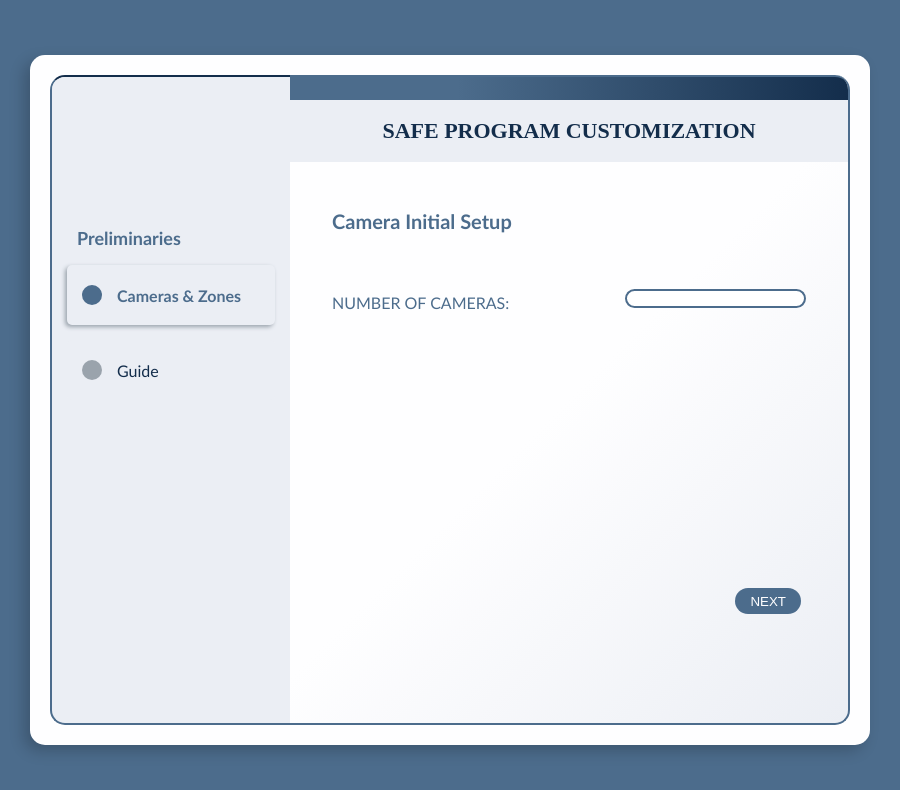
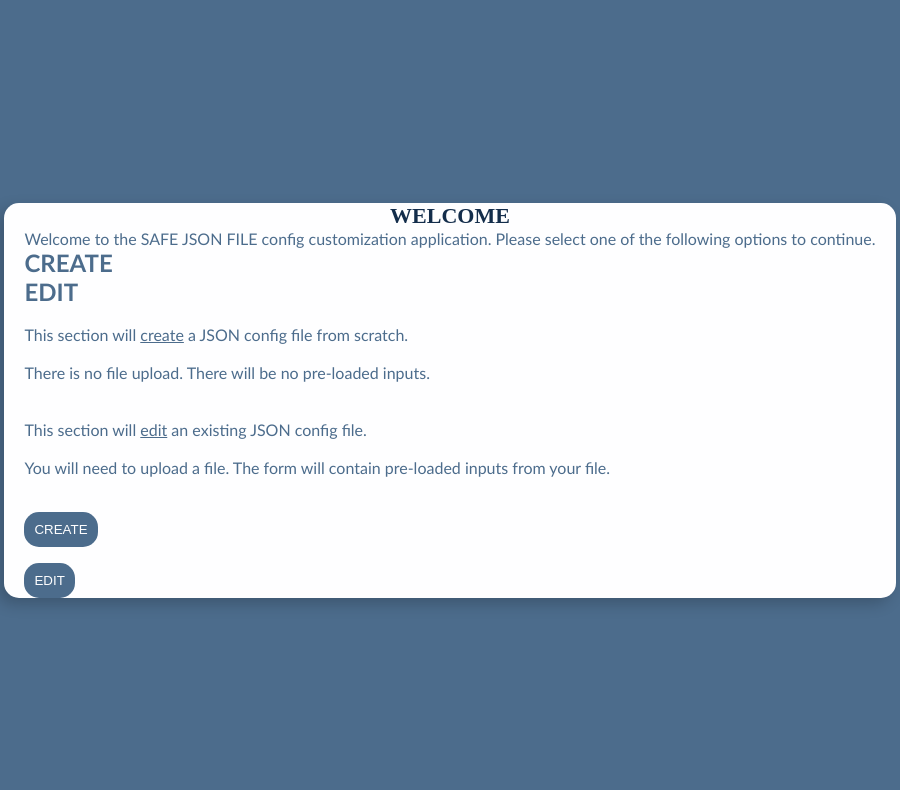
Before and after one commit to ttheseus/SAFE-frontEnd, an Electron app: page index.html in a window 900 px wide. Drawn offline with Linux system fonts and the light colour scheme.

Commit message:
Update index.html

```diff
--- a/index.html
+++ b/index.html
@@ -1,39 +1,28 @@
 <!--
 
 CURRENTLY:
-    - The code will take in user inputs and CREATE a JSON file in the correct format
+    - The code gives the user two options, 1) create a new JSON file and 2) edit an uploaded
+    JSON file.
 
     - Most HTML is dynamically generated in the renderer.js file
 
     - BUGS:
         - After dynamically generating the zone code for camera 1, it stays on all
-            screens for camera 2 (doesn't affect anything but it's just annoying)
+            screens for camera 2 (doesn't affect anything but it's just annoying) (FIXED)
 
         - If the user doesn't input a value for the camera number, the error that pops
-            up won't allow them to continue trying to input a value
+            up won't allow them to continue trying to input a value (FIXED)
 
         - Clicking on the generate zones 'next' button will continuously generate more
              code - Try to make it so that if the user inputs another value and
-             generates, it overrides what it has right now
+             generates, it overrides what it has right now (FIXED)
 
 
 FUTURE IMPROVEMENTS:
-    - Streamline code better for easier css formatting (a lot of unnecessary containers
-        may create confusion)
-
     - After user submits, make a page that allows them to either quit the application or
         go back to the beginning
 
-    - This code if the FIRST option of TWO the user should get. The second option should
-        be to upload/pull data from the SAFE program and edit it
-
-    - Better GFX
-
     - Optimize code so that the application is under 0.5GB
-
-    - Try to make each page a new HTMl file for
-        a) easier editing
-        b) less funky sidebar code
 
 -->
 
@@ -51,66 +40,52 @@ FUTURE IMPROVEMENTS:
 
 <body>
     <div class="main"> <!-- This is the white block behind all the other 'stuff' -->
-        <div class="form-container"> <!-- This can't be seen in the actual website, but is the sidebar + form content container -->
-            <div class="sidebar"> <!-- Darker block on the left that contains links to different pages -->
-                <div class="rectangle2"></div> <!-- This can't be seen on the actual website but sits above the text for the sidebar. It's used for formatting -->
-                <ul> <!-- Sidebar items -->
-                    <h3>Preliminaries</h3>
-                    <p></p>
-                    <li id="preliminary-nav" class="active">
-                        <span class="circle"></span> <!-- all circles are visuals only -->
-                        Cameras & Zones
-                    </li>
-                    <li id="guide-nav">
-                        <span class="circle"></span>
-                        Guide
-                    </li>
-                </ul>
+        <h1>WELCOME</h1>
+
+        <div class="line"></div>
+
+        <div class = "content">
+            <p>Welcome to the SAFE JSON FILE config customization application. Please select one of the following options to continue.</p>
         </div>
 
-            <div class="form-content"> <!-- This isn't visible on the actual website, but contains the actual form stuff -->
-
-                <div class="rectangle"></div> <!-- GFX -->
-                <div class="container_type1"> <!-- This is the header container -->
-                    <h1> SAFE PROGRAM CUSTOMIZATION </h1>
+        <div class="content1">
+            <div class="text">
+                <h2>CREATE</h2>
             </div>
 
-                <form id="custom-form"> <!-- This is the form that contains all the data needed to be formatted when the user clicks the submit button -->
-                    <div class="form-page active" id="preliminary"> <!-- Where the form inputs are -->
-                        <h2>Camera Initial Setup</h2>
-
-                        <p></p>
-
-                        <div class="input-group"> <!-- For formatting -->
-                            <label for="num-cam">NUMBER OF CAMERAS:</label>
-                            <input type="number" id="num-cam" name="num-cam" required> <!-- This is the # of cams, corresponds to numCamInput from renderer.js -->
+            <div class="text">
+                <h2>     EDIT</h2>
+            </div>
         </div>
 
-                        <button type="button" class="generateButton" data-next="cam-custom">NEXT</button> <!-- Triggers HTML generation -->
+        <div class="content">
+            <div class="text">
+                <p></p> <br>
+                <p>This section will <u>create</u> a JSON config file from scratch. <br><br> There is no file upload. There will be no pre-loaded inputs.</p>
+                <br>
             </div>
 
-                    <div id="camera-forms-container"></div> <!-- This is where the dynamic HTML will be generated -->
-
-                </form>
-
-                <div class="form-page" id="guide"> <!-- just the guide page, maybe write some better instructions later -->
-                    <h2>Guide</h2>
-
-                    <p>Welcome to the SAFE customization application.</p>
-
-                    <p>
-                        This app will allow you to quickly generate the input JSON file for your SAFE program.
-                        Please enter what the application prompts into the input boxes. Once you have finished,
-                        you may click the submit button and the file will be downloaded to your downloads folder.
-                    </p>
-                    <p>After that, simply drag the file into the folder labelled 'data' in your SAFE program
-                        directory ('Merge') and you are done.
-                    </p>
+            <div class="text">
+                <p></p> <br>
+                <p>  This section will <u>edit</u> an existing JSON config file. <br><br> You will need to upload a file. The form will contain pre-loaded inputs from your file.</p>
+                <br>
             </div>
         </div>
+
+        <div class="content">
+            <div class="text">
+                <button id="createBtn">CREATE</button>
+            </div>
+
+            <div class="text">
+                <button id="editBtn">EDIT</button>
             </div>
         </div>
-    <script src="renderer.js"></script> <!-- links the script to the HTML. DO NOT DELETE -->
+
+        <div class="back"></div>
+        <div class="back1"></div>
+        <div class="back2"></div>
+    </div>
+
+    <script src="renderer.js"></script>
 </body>
-
-</html>
```
Lines whose indentation alone changed are shown as unchanged.
